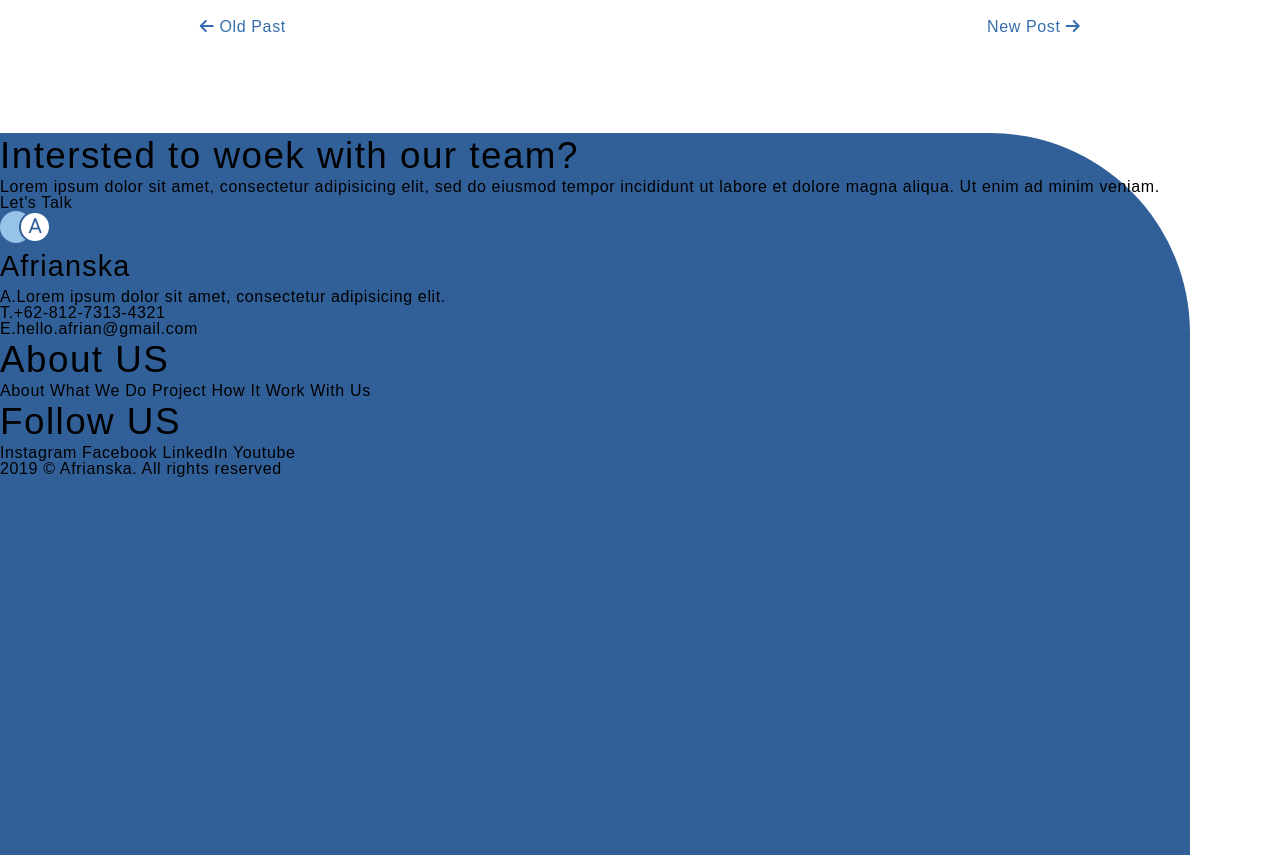
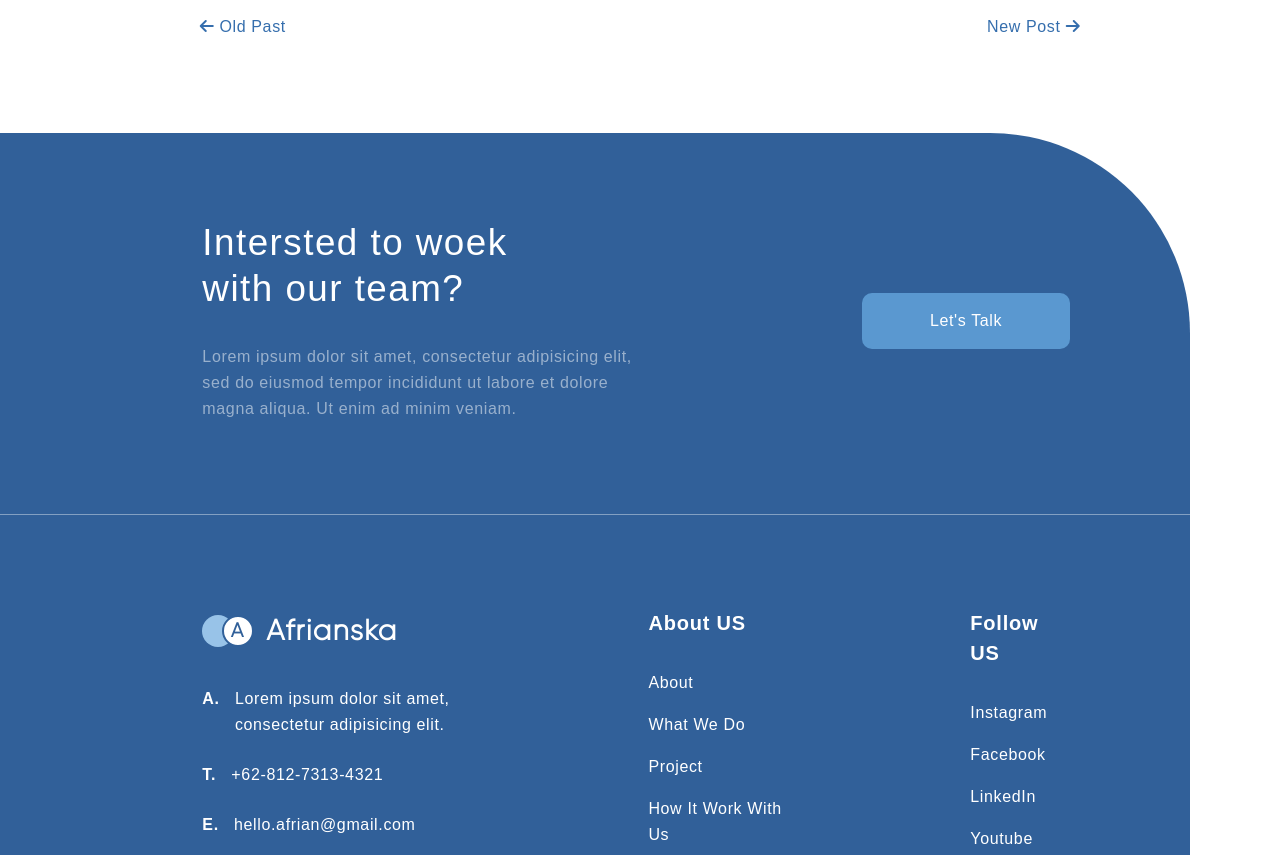
Before and after one commit to Franco-Sanchez/repaso-semana6, a plain HTML site: page index.html in a window 1280 px wide. Shown: the part 2820-3675 px from the top of the page. Drawn offline with Linux system fonts and the light colour scheme.

Commit message:
Project for desktop is finisihed

```diff
--- a/index.html
+++ b/index.html
@@ -249,7 +249,7 @@
 
         <section>
 
-            <article>
+            <article class="Footer-FirstArticle">
                 <div>
                     <h5>Intersted to woek with our team?</h5>
                     <p>Lorem ipsum dolor sit amet, consectetur adipisicing elit, sed do eiusmod tempor incididunt ut
@@ -258,7 +258,7 @@
                 <a href="#">Let's Talk</a>
             </article>
 
-            <article>
+            <article class="Footer-SecondArticle">
 
                 <article>
                     <div>
--- a/styles/_variables.scss
+++ b/styles/_variables.scss
@@ -9,3 +9,6 @@ $backLogo: #316099;
 $saltoLinea: 26px;
 $opacity: 0.5;
 $share: 75px;
+$margenArriba: 32px;
+$margenEnlace: 16px;
+$margenParrafo: 24px;
--- a/styles/layout/_footer.scss
+++ b/styles/layout/_footer.scss
@@ -3,4 +3,94 @@
     min-height: 869px;
     margin-top: 98px;
     border-top-right-radius: 200px;
+
+    &-FirstArticle {
+        padding: 7.3% 10.1% 7.7% 17%;
+        border-bottom: 1px solid;
+        @include flexible(space-between);
+
+        & h5 {
+            max-width: 306px;
+        }
+
+        & p {
+            opacity: $opacity;
+            line-height: $saltoLinea;
+            max-width: 460px;
+            margin-top: 32px;
+        }
+
+        & a {
+            @include flexible(center);
+            border-radius: 10px;
+            width: 24%;
+            height: 56px;
+        }
+    }
+
+    &-SecondArticle {
+        display: grid;
+        padding: 7.8% 10.1% 5.1% 17%;
+	    grid-template-columns: 32% 17.7% 11.5%;
+        grid-column-gap: 19.4%;
+        grid-row-gap: 64px;
+
+        & h2 {
+            font-family: $fontMarca;
+        }
+
+        & h5 {
+            @include fontLogo;
+        }
+
+        & span {
+            margin-right: 5.5%;
+        }
+
+        & h2, h5, span {
+            font-weight: $fontWeigth;
+        }
+
+        & article:first-child div:first-child {
+            display: flex;
+            align-items: center;
+        }
+
+        & article:first-child p:nth-child(2) {
+            display: inline-flex;
+            width: 100%;
+        }
+
+        & article a {
+            margin-bottom: $margenEnlace;
+        }
+
+        & article a:last-child {
+            margin: 0;
+        }
+
+        /* 'p' es el hermano próximo de 'article:nth-child(3)'; es decir,
+            ambos son hijos del mismo padre: &-SecondArticle */
+
+        & article:nth-child(3) + p {
+            opacity: $opacity;
+        }
+
+        & article:nth-child(2), article:nth-child(3) {
+            display: flex;
+            flex-direction: column;
+        }
+
+        & article:first-child p, a {
+            line-height: $saltoLinea;
+        }
+
+        & article:first-child p:nth-child(2), article:first-child p:nth-child(3) {
+            margin-bottom: $margenParrafo;
+        }
+
+        & article:first-child p:nth-child(2), article a:nth-child(2) {
+            margin-top: $margenArriba;
+        }
+    }
 }
--- a/styles/theme/_footer.scss
+++ b/styles/theme/_footer.scss
@@ -4,4 +4,23 @@
     & .Logo div:first-child {
         background-color: #98C3E8;
     }
+
+    &-FirstArticle {
+        border-bottom-color: rgba(255, 255, 255, 0.4);
+
+        & a {
+            background-color: #5A98D0;
+        }
+
+        & h5, p, a {
+            color: $colorWhite;
+        }
+    }
+
+    &-SecondArticle {
+
+        & h2, h5, p, a, span {
+            color: $colorWhite;
+        }
+    }
 }
```
Also changed, not shown: styles/main.css, 1 other file.
